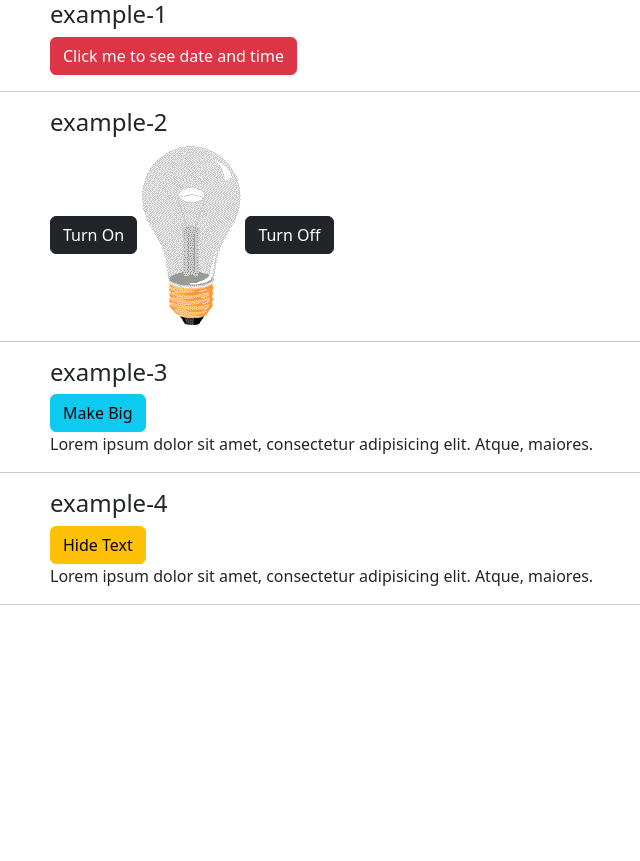
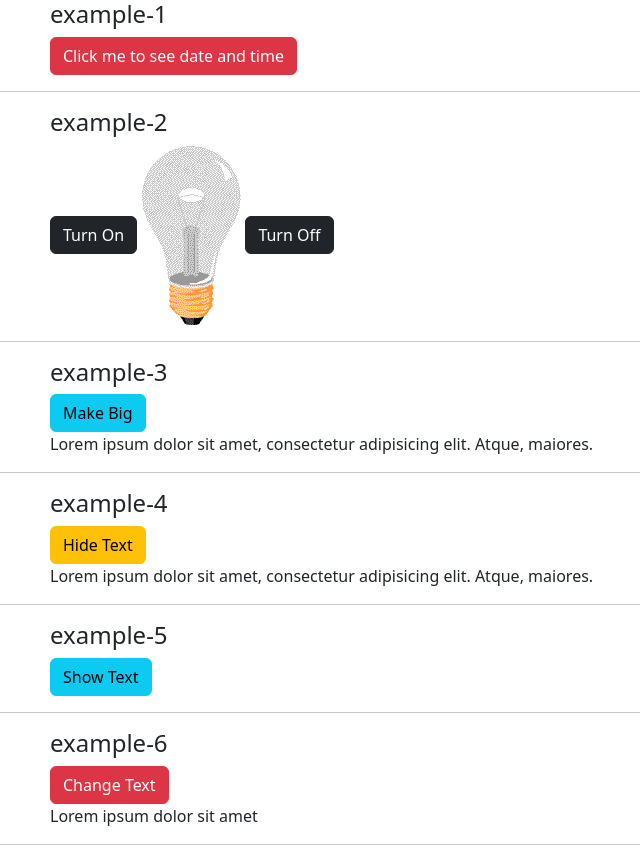
Before and after one commit to mithunmodakdu/ss-hw22-javaScript-concepts-part2, a plain HTML site: page index.html in a window 1280 px wide. Shown: the whole page, without its empty margins (32-672 px from the left). Before the commit the page ends 800 px from the top, so only its background shows below. Drawn offline with Linux system fonts and the light colour scheme.

Commit message:
example 6 completed

```diff
--- a/index.html
+++ b/index.html
@@ -3,7 +3,7 @@
   <head>
     <meta charset="utf-8">
     <meta name="viewport" content="width=device-width, initial-scale=1">
-    <title>Bootstrap v5.3</title>
+    <title>JavaScript Concepts Part-2</title>
 
     <!-- ::::::: icon links ::::::: -->
     <link rel="stylesheet" href="css/bootstrap-icons.css">
@@ -49,6 +49,22 @@
     </div>
     <hr>
 
+    <div class="container">
+      <h4>example-5</h4>
+      <button class="btn btn-info" onclick="showText()">Show Text</button>
+      <p id="s_text" style="display: none;">Lorem ipsum dolor sit amet, consectetur adipisicing elit. Atque, maiores.</p>
+
+    </div>
+    <hr>
+
+    <div class="container">
+      <h4>example-6</h4>
+      <button class="btn btn-danger" onclick="changeText()">Change Text</button>
+      <p id="c_text">Lorem ipsum dolor sit amet</p>
+
+    </div>
+    <hr>
+
 
 
 
--- a/js/script.js
+++ b/js/script.js
@@ -20,3 +20,13 @@ function makeBig(){
 function hideText(){
     document.getElementById('hide').style.display = "none";
 }
+
+// example-5
+function showText(){
+    document.getElementById('s_text').style.display = "block";
+}
+
+// example-6
+function changeText(){
+    document.getElementById('c_text').innerHTML = "consectetur adipisicing elit. Atque, maiores.";
+}
```
